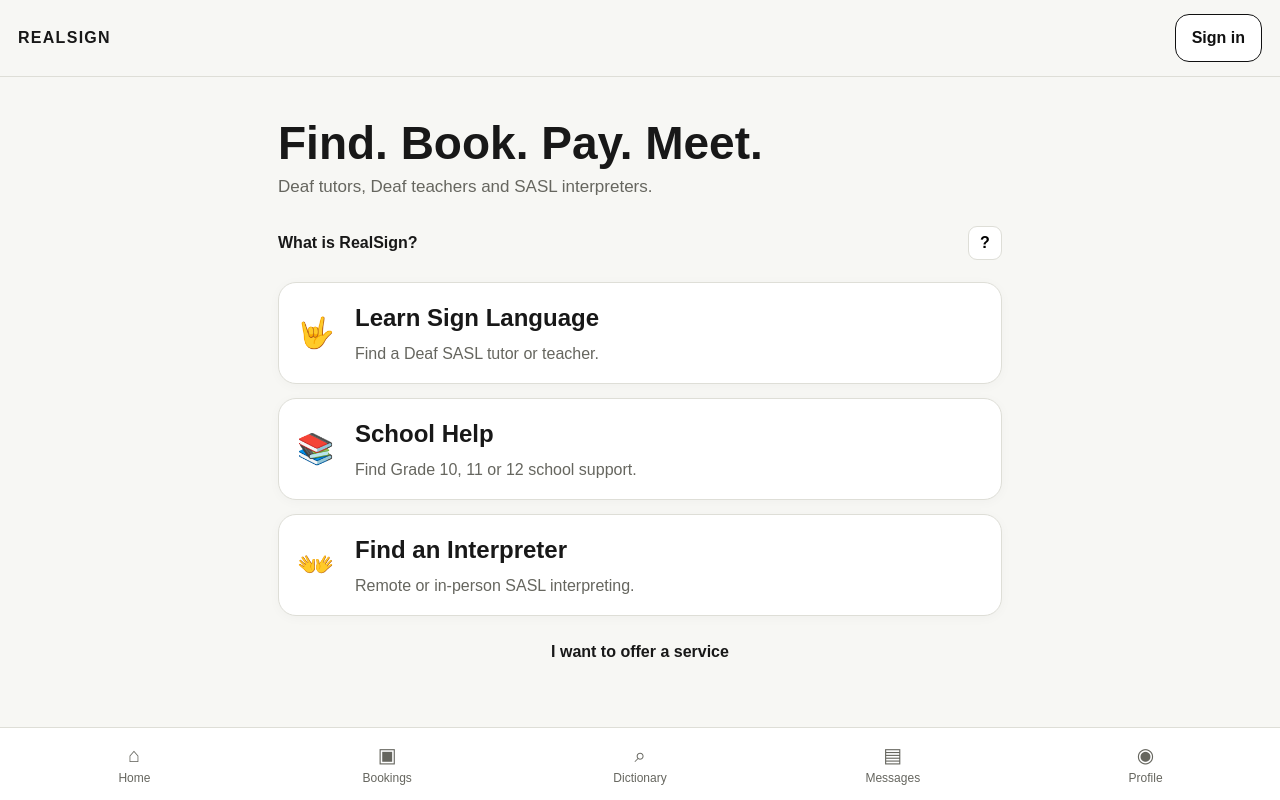
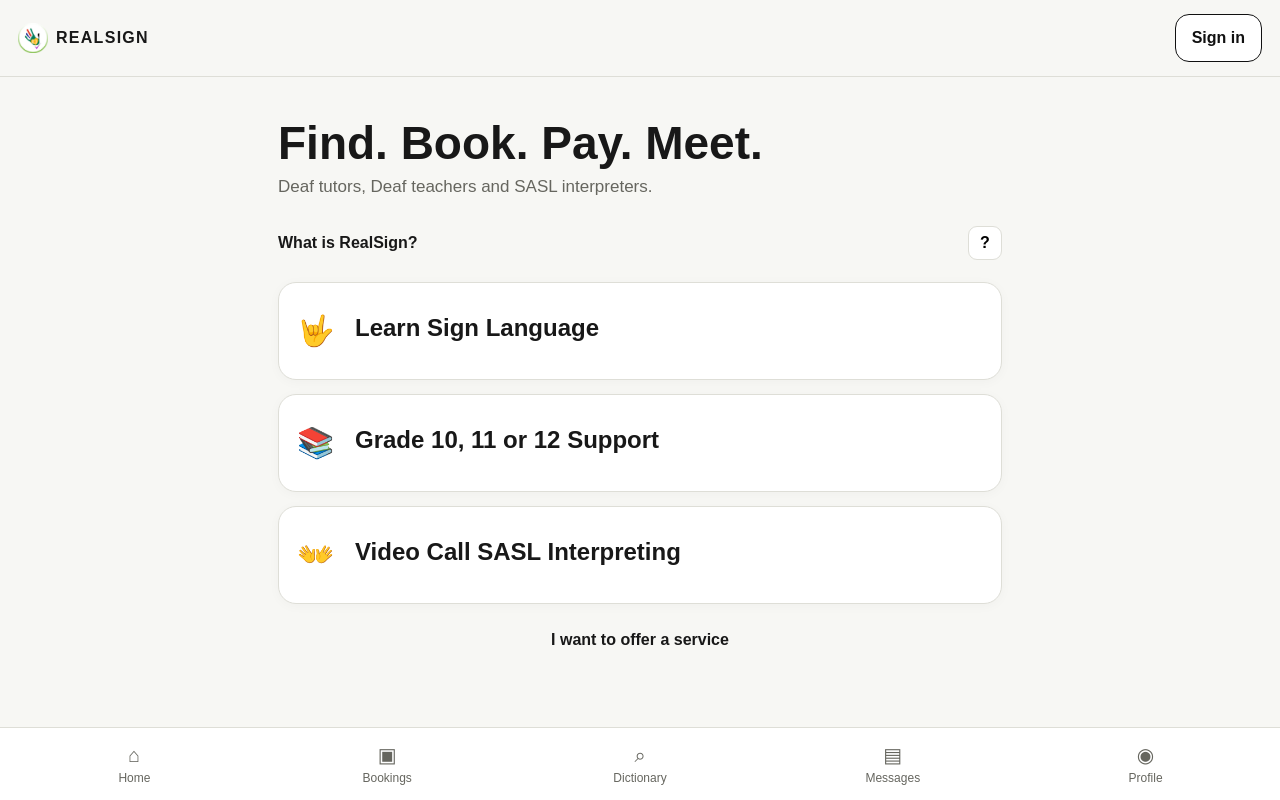
Before and after one commit to tangotea/realsign-sandbox, a Next.js app: page / in a window 1280 px wide. Built offline with nearby package versions, Linux system fonts and the light colour scheme.

Commit message:
Clean home screen and add logo

```diff
--- a/app/globals.css
+++ b/app/globals.css
@@ -36,6 +36,8 @@
   border-bottom: 1px solid var(--border);
 }
 .brand { font-weight: 900; letter-spacing: .08em; }
+.brand-lockup { display:inline-flex; align-items:center; gap:8px; }
+.brand-lockup img { width:30px; height:30px; border-radius:8px; object-fit:cover; }
 .main { width: min(100%, 760px); margin: 0 auto; padding: 24px 18px 98px; }
 .hero { padding: 18px 0 12px; }
 .hero h1 { margin: 0 0 8px; font-size: clamp(30px, 7vw, 46px); line-height: 1.05; }
--- a/app/marketplace/page.tsx
+++ b/app/marketplace/page.tsx
@@ -29,7 +29,7 @@
         {q.subjectName ? <input type="hidden" name="subjectName" value={q.subjectName}/> : null}
         {grade ? <input type="hidden" name="grade" value={String(grade)}/> : null}
         <label>Provider type<select className="field" name="role" defaultValue={role || ""}><option value="">Any provider type</option><option value="deaf_tutor">SASL Tutor</option><option value="qualified_deaf_teacher">School Teacher</option><option value="interpreter">SASL Interpreter</option></select></label>
-        <label>Language<select className="field" name="language" defaultValue={language || ""}><option value="">Any written language</option>{(languages||[]).map(l=><option key={l.code} value={l.code}>{languageLabel(l.name)}</option>)}</select></label>
+        <label>Language<select className="field" name="language" defaultValue={language || ""}><option value="">Any language</option>{(languages||[]).map(l=><option key={l.code} value={l.code}>{languageLabel(l.name)}</option>)}</select></label>
         <button className="btn secondary">Update results</button>
       </form>
       {error ? <p className="notice">Marketplace could not load: {error.message}</p> : null}
--- a/app/page.tsx
+++ b/app/page.tsx
@@ -1,11 +1,12 @@
 import Link from "next/link";
+import Image from "next/image";
 import AppNav from "@/components/AppNav";
 
 export default function Home() {
   return (
     <div className="shell">
       <header className="topbar">
-        <div className="brand">REALSIGN</div>
+        <div className="brand brand-lockup"><Image src="/realsign-logo.png" width={30} height={30} alt="" priority />REALSIGN</div>
         <Link className="btn secondary" href="/sign-in">Sign in</Link>
       </header>
 
@@ -23,15 +24,15 @@
         <section className="stack" aria-label="Choose a service">
           <Link className="card choice" href="/learn">
             <div className="icon">🤟</div>
-            <div><h2>Learn Sign Language</h2><p>Find a Deaf SASL tutor or teacher.</p></div>
+            <div><h2>Learn Sign Language</h2></div>
           </Link>
           <Link className="card choice" href="/subjects">
             <div className="icon">📚</div>
-            <div><h2>School Help</h2><p>Find Grade 10, 11 or 12 school support.</p></div>
+            <div><h2>Grade 10, 11 or 12 Support</h2></div>
           </Link>
           <Link className="card choice" href="/interpreter">
             <div className="icon">👐</div>
-            <div><h2>Find an Interpreter</h2><p>Remote or in-person SASL interpreting.</p></div>
+            <div><h2>Video Call SASL Interpreting</h2></div>
           </Link>
         </section>
 
```
Also changed, not shown: public/realsign-logo.png (added).
